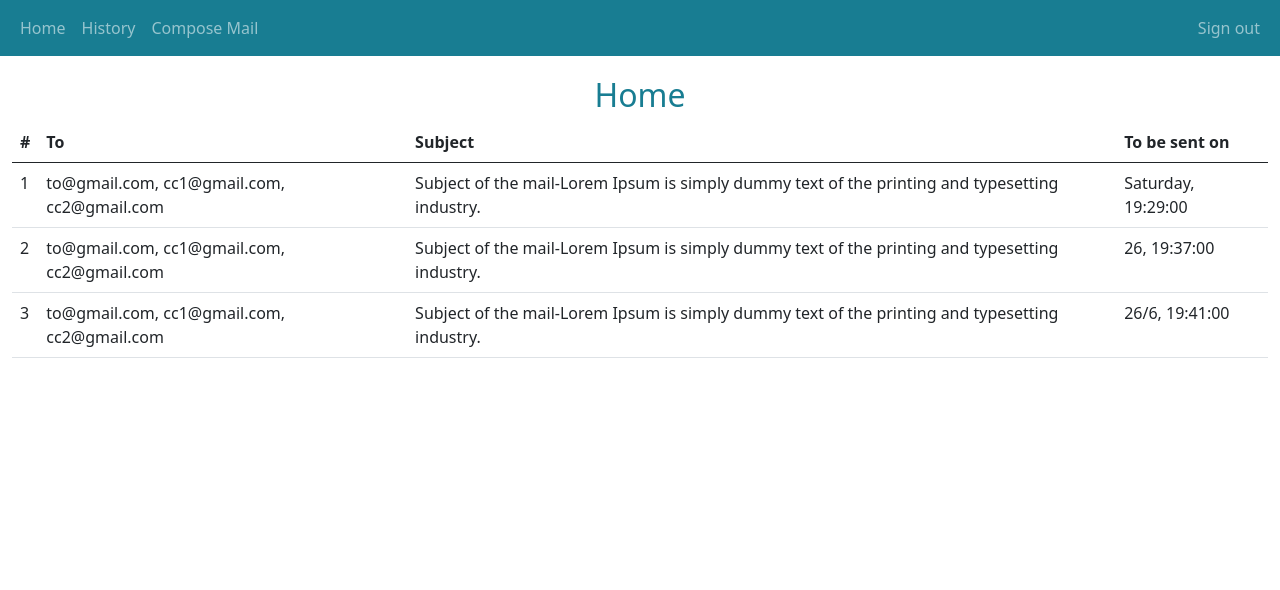
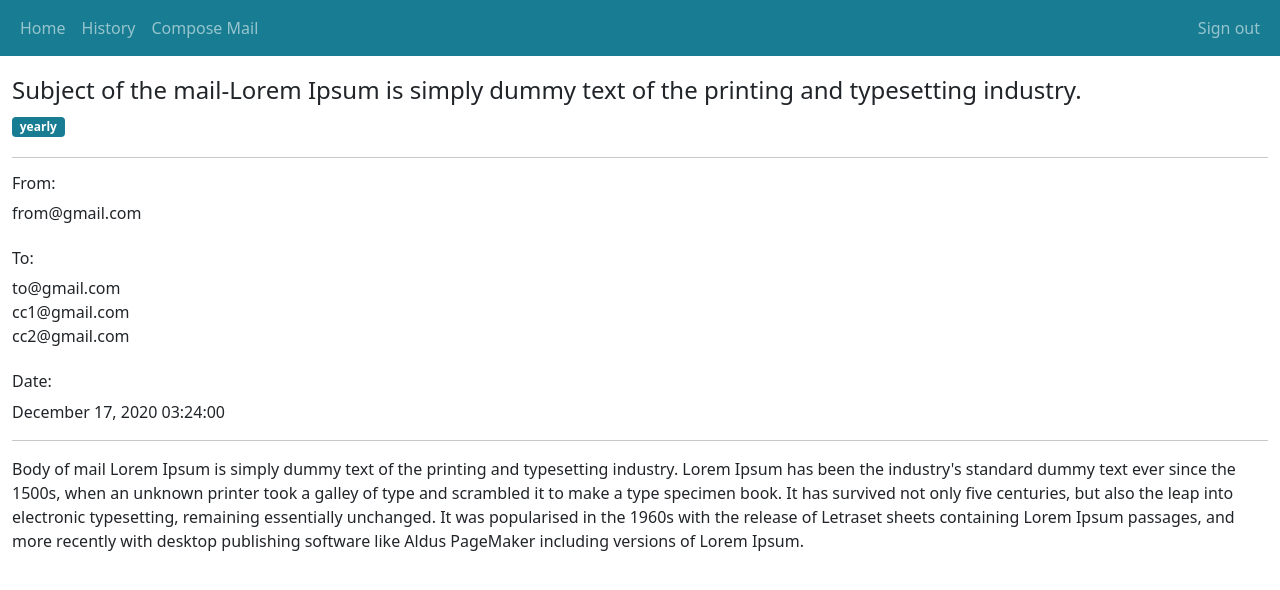
Before and after one commit to dhruvpeter/flipr_email, a React (Create React App) app: page / in a window 1280 px wide. Shown: the top 590 px of the page. Built offline with nearby package versions, Linux system fonts and the light colour scheme.

Commit message:
Changed To into Recipeints array

```diff
--- a/src/App.js
+++ b/src/App.js
@@ -8,7 +8,7 @@ function App() {
   return (
     <div className="App">
       <Navigationbar />
-      <Home />
+      <SelectedMailHistory />
     </div>
   );
 }
--- a/src/components/History/History.js
+++ b/src/components/History/History.js
@@ -5,7 +5,7 @@ export default function History() {
   const mail = [
     {
       from: "from@gmail.com",
-      to: "to@gmail.com, cc1@gmail.com, cc2@gmail.com",
+      recipients: ["to@gmail.com", "cc1@gmail.com", "cc2@gmail.com"],
       sentDate: "December 17, 2020 03:24:00",
       subject:
         "Subject of the mail-Lorem Ipsum is simply dummy text of the printing and typesetting industry.",
@@ -15,7 +15,7 @@ export default function History() {
     },
     {
       from: "from@gmail.com",
-      to: "to@gmail.com, cc1@gmail.com, cc2@gmail.com",
+      recipients: ["to@gmail.com", "cc1@gmail.com", "cc2@gmail.com"],
       sentDate: "December 17, 2020 03:24:00",
       subject:
         "Subject of the mail-Lorem Ipsum is simply dummy text of the printing and typesetting industry.",
@@ -25,7 +25,7 @@ export default function History() {
     },
     {
       from: "from@gmail.com",
-      to: "to@gmail.com, cc1@gmail.com, cc2@gmail.com",
+      recipients: ["to@gmail.com", "cc1@gmail.com", "cc2@gmail.com"],
       sentDate: "December 17, 2020 03:24:00",
       subject:
         "Subject of the mail-Lorem Ipsum is simply dummy text of the printing and typesetting industry.",
@@ -35,7 +35,7 @@ export default function History() {
     },
     {
       from: "from@gmail.com",
-      to: "to@gmail.com, cc1@gmail.com, cc2@gmail.com",
+      recipients: ["to@gmail.com", "cc1@gmail.com", "cc2@gmail.com"],
       sentDate: "December 17, 2020 03:24:00",
       subject:
         "Subject of the mail-Lorem Ipsum is simply dummy text of the printing and typesetting industry.",
@@ -67,7 +67,11 @@ export default function History() {
           {mail.map((data, index) => (
             <tr key={index}>
               <td>{index + 1}</td>
-              <td>{data.to}</td>
+              <td>
+                {data.recipients.map((data, index) => (
+                  <div key={index}>{data} </div>
+                ))}
+              </td>
               <td colSpan="3">{data.subject}</td>
               <td>{data.sentDate}</td>
             </tr>
--- a/src/components/History/SelectedMailHistory/SelectedMailHistory.js
+++ b/src/components/History/SelectedMailHistory/SelectedMailHistory.js
@@ -4,7 +4,7 @@ import "./SelectedMailHistory.css";
 export default function SelectedMailHistory() {
   const mail = {
     from: "from@gmail.com",
-    to: "to@gmail.com, cc1@gmail.com, cc2@gmail.com",
+    recipients: ["to@gmail.com", "cc1@gmail.com", "cc2@gmail.com"],
     sentDate: "December 17, 2020 03:24:00",
     subject:
       "Subject of the mail-Lorem Ipsum is simply dummy text of the printing and typesetting industry.",
@@ -29,14 +29,14 @@ export default function SelectedMailHistory() {
       <br />
       <div className="to">
         <h6>To: </h6>
-        {mail.to}
+        {mail.recipients.map((data, index) => (
+          <div key={index}>{data} </div>
+        ))}
       </div>
       <br />
-      <div className="to">
-        <div className="date">
-          <h6>Date:</h6>
-          {mail.sentDate}
-        </div>
+      <div className="date">
+        <h6>Date:</h6>
+        {mail.sentDate}
       </div>
 
       <hr />
--- a/src/components/Home/Home.js
+++ b/src/components/Home/Home.js
@@ -5,7 +5,7 @@ export default function Home() {
   const mail = [
     {
       from: "from@gmail.com",
-      to: "to@gmail.com, cc1@gmail.com, cc2@gmail.com",
+      recipients: ["to@gmail.com", "cc1@gmail.com", "cc2@gmail.com"],
       subject:
         "Subject of the mail-Lorem Ipsum is simply dummy text of the printing and typesetting industry.",
       body: "Body of mail",
@@ -18,7 +18,7 @@ export default function Home() {
     },
     {
       from: "from@gmail.com",
-      to: "to@gmail.com, cc1@gmail.com, cc2@gmail.com",
+      recipients: ["to@gmail.com", "cc1@gmail.com", "cc2@gmail.com"],
       subject:
         "Subject of the mail-Lorem Ipsum is simply dummy text of the printing and typesetting industry.",
       body: "Body of mail",
@@ -31,7 +31,7 @@ export default function Home() {
     },
     {
       from: "from@gmail.com",
-      to: "to@gmail.com, cc1@gmail.com, cc2@gmail.com",
+      recipients: ["to@gmail.com", "cc1@gmail.com", "cc2@gmail.com"],
       subject:
         "Subject of the mail-Lorem Ipsum is simply dummy text of the printing and typesetting industry.",
       body: "Body of mail",
@@ -67,7 +67,11 @@ export default function Home() {
           {mail.map((data, index) => (
             <tr key={index}>
               <td>{index + 1}</td>
-              <td>{data.to}</td>
+              <td>
+                {data.recipients.map((data, index) => (
+                  <div key={index}>{data} </div>
+                ))}
+              </td>
               <td colSpan="3">{data.subject}</td>
               <td>
                 {(() => {
--- a/src/components/Home/SelectedMailHome/SelectedMailHome.js
+++ b/src/components/Home/SelectedMailHome/SelectedMailHome.js
@@ -4,7 +4,7 @@ import "./SelectedMailHome.css";
 export default function SelectedMailHome() {
   const mail = {
     from: "from@gmail.com",
-    to: "to@gmail.com, cc1@gmail.com, cc2@gmail.com",
+    recipients: ["to@gmail.com", "cc1@gmail.com", "cc2@gmail.com"],
     subject:
       "Subject of the mail-Lorem Ipsum is simply dummy text of the printing and typesetting industry.",
     body: "Body of mail",
@@ -33,10 +33,11 @@ export default function SelectedMailHome() {
       <br />
       <div className="to">
         <h6>To: </h6>
-        {mail.to}
+        {mail.recipients.map((data, index) => (
+          <div key={index}>{data} </div>
+        ))}
       </div>
       <br />
-      <div className="to">
       <div className="date">
         <h6>To Be Sent On:</h6>
         {(() => {
@@ -69,7 +70,6 @@ export default function SelectedMailHome() {
           }
         })()}
       </div>
-      </div>
 
       <hr />
       <div className="body">{mail.body}</div>
```
Lines whose indentation alone changed are shown as unchanged.
